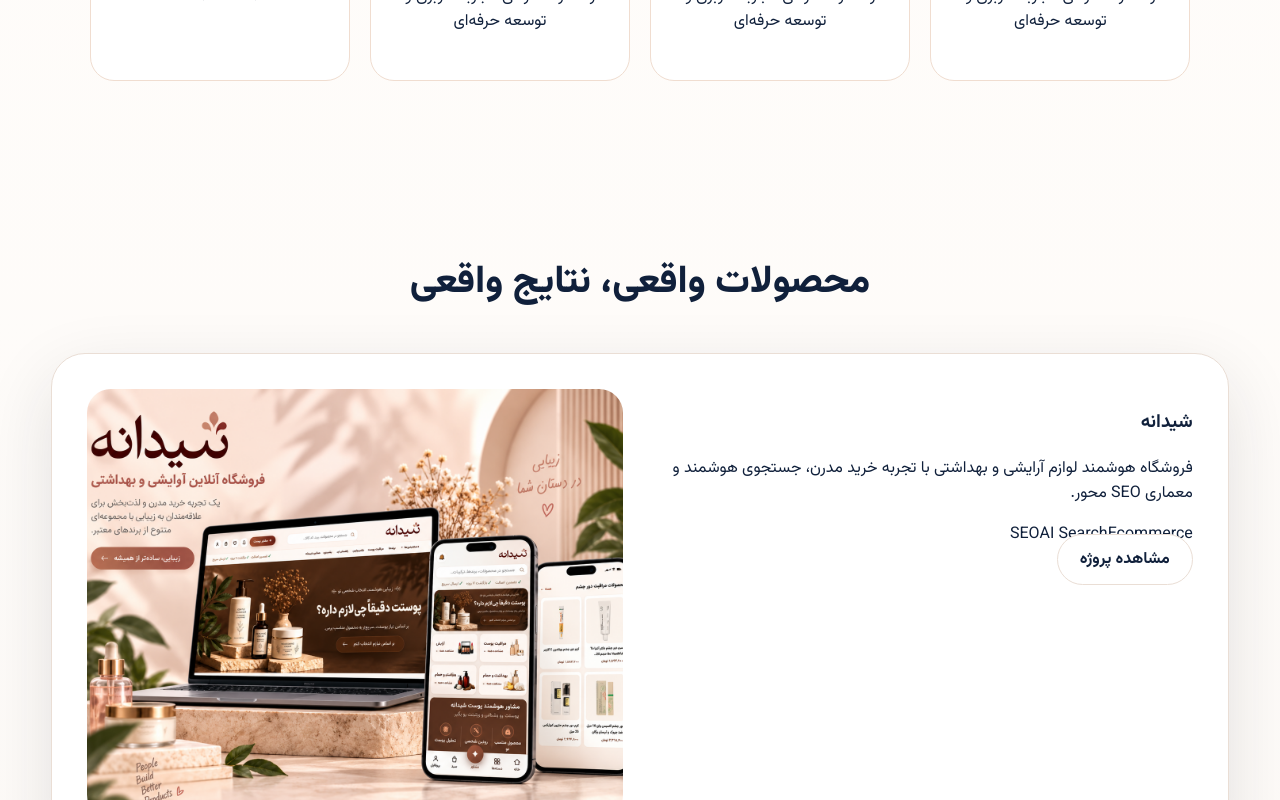
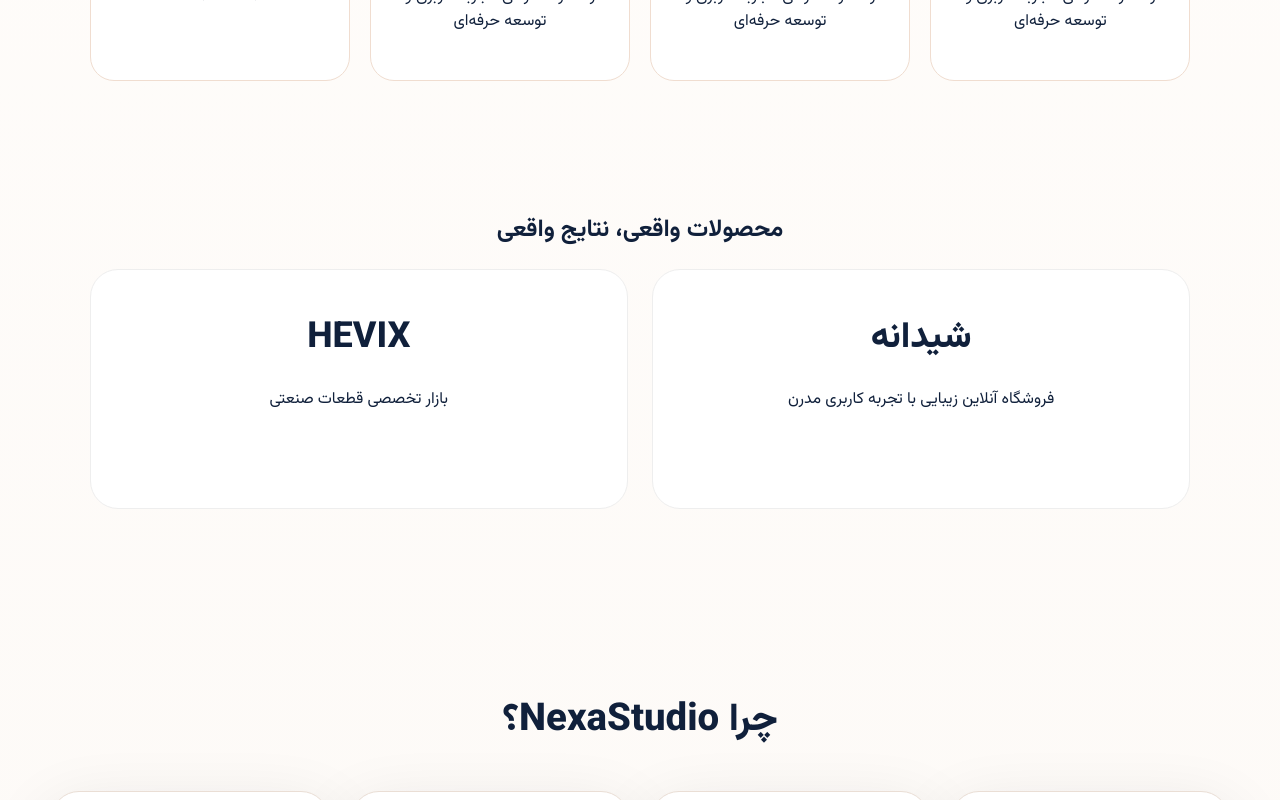
Before and after one commit to zohreksh/smartpilot, a Nuxt app: page / in a window 1280 px wide. Shown: the part 900-1700 px from the top of the page. Built offline with nearby package versions, Linux system fonts and the light colour scheme.

Commit message:
add portfolio section

```diff
--- /dev/null
+++ b/components/ProjectsSection.vue
@@ -0,0 +1 @@
+<template><section class="projects"><h2>محصولات واقعی، نتایج واقعی</h2><div><article>شیدانه<br><small>فروشگاه آنلاین زیبایی با تجربه کاربری مدرن</small></article><article>HEVIX<br><small>بازار تخصصی قطعات صنعتی</small></article></div></section></template><style scoped>.projects{padding:60px 7%;text-align:center}.projects>div{display:grid;grid-template-columns:1fr 1fr;gap:24px}.projects article{height:240px;padding:40px;border-radius:28px;background:#fff;border:1px solid #eee;font-size:36px;font-weight:800}.projects small{font-size:16px;font-weight:400}</style>
```
